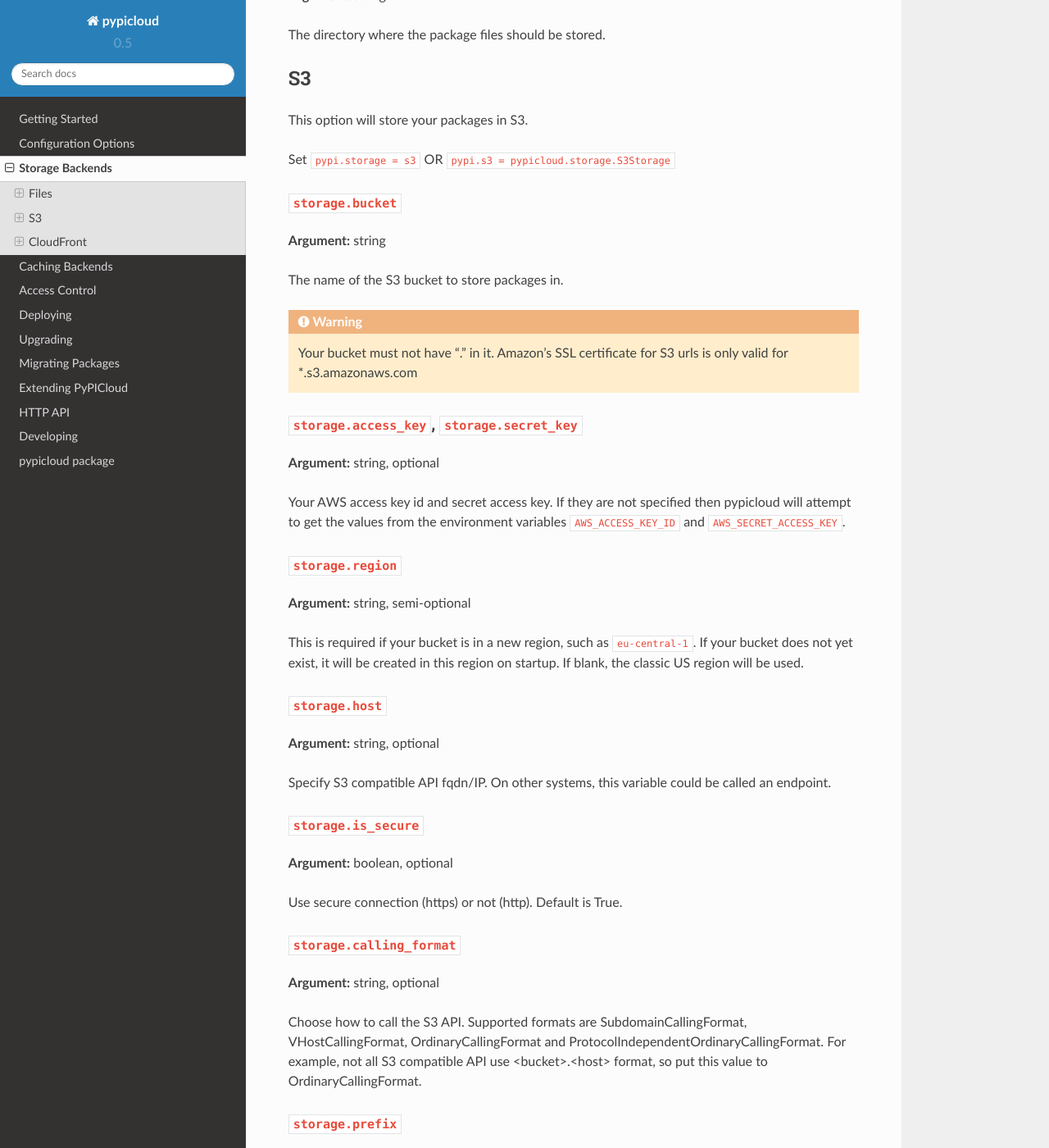
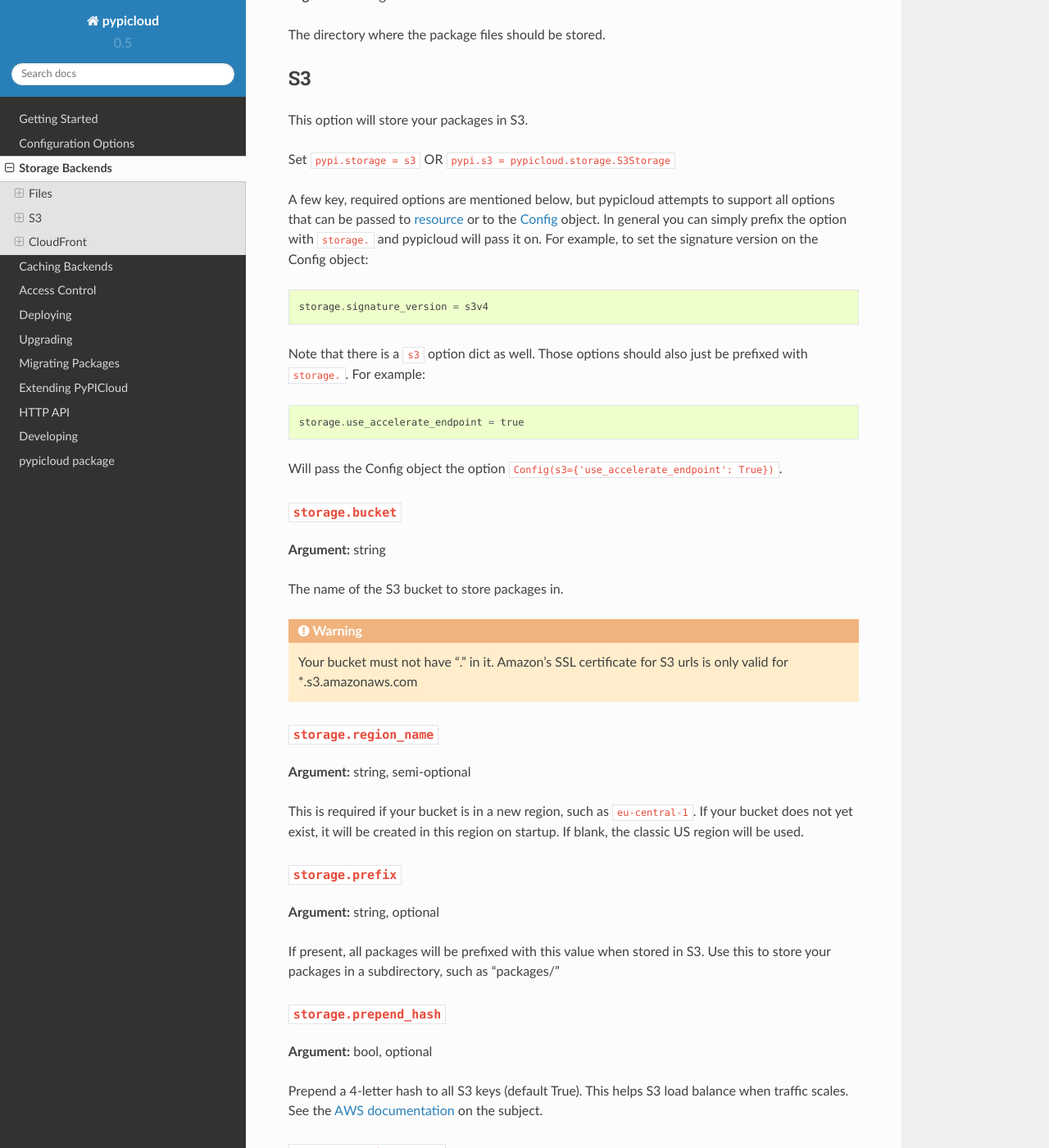
Before and after one commit to stevearc/pypicloud, a Sphinx documentation site: the page built from doc/topics/storage.rst, in a window 1280 px wide and 1400 px high, scrolled down 476 px. Shown: the whole window at 82% size. Built offline with Sphinx 7.4.7 and the Read the Docs theme 2.0.0, drawn with Linux system fonts in a browser that asks for light colours; pages that are not in the unit, such as notebooks, are missing from menus; some of the changed text lies outside the part shown.

Commit message:
Rewrite S3 docs and settings code

```diff
--- a/doc/topics/cache.rst
+++ b/doc/topics/cache.rst
@@ -58,8 +58,8 @@ The AWS region to use for the cache tables. You must specify either this or
 ``db.host``.
 
 
-``db.access_key``, ``db.secret_key``
-~~~~~~~~~~~~~~~~~~~~~~~~~~~~~~~~~~~~
+``db.aws_access_key_id``, ``db.aws_secret_access_key``
+~~~~~~~~~~~~~~~~~~~~~~~~~~~~~~~~~~~~~~~~~~~~~~~~~~~~~~
 **Argument:** string, optional
 
 Your AWS access key id and secret access key. If they are not specified then
--- a/doc/topics/storage.rst
+++ b/doc/topics/storage.rst
@@ -24,6 +24,24 @@ This option will store your packages in S3.
 
 Set ``pypi.storage = s3`` OR ``pypi.s3 = pypicloud.storage.S3Storage``
 
+A few key, required options are mentioned below, but pypicloud attempts to
+support all options that can be passed to `resource
+<http://boto3.readthedocs.io/en/latest/reference/core/session.html#boto3.session.Session.resource>`__
+or to the `Config
+<https://botocore.readthedocs.io/en/stable/reference/config.html#botocore.config.Config>`__
+object. In general you can simply prefix the option with ``storage.`` and
+pypicloud will pass it on. For example, to set the signature version on the
+Config object::
+
+    storage.signature_version = s3v4
+
+Note that there is a ``s3`` option dict as well. Those options should also just
+be prefixed with ``storage.``. For example::
+
+    storage.use_accelerate_endpoint = true
+
+Will pass the Config object the option ``Config(s3={'use_accelerate_endpoint': True})``.
+
 ``storage.bucket``
 ~~~~~~~~~~~~~~~~~~
 **Argument:** string
@@ -35,41 +53,13 @@ The name of the S3 bucket to store packages in.
     Your bucket must not have "." in it. Amazon's SSL certificate for S3 urls
     is only valid for \*.s3.amazonaws.com
 
-``storage.access_key``, ``storage.secret_key``
-~~~~~~~~~~~~~~~~~~~~~~~~~~~~~~~~~~~~~~~~~~~~~~
-**Argument:** string, optional
-
-Your AWS access key id and secret access key. If they are not specified then
-pypicloud will attempt to get the values from the environment variables
-``AWS_ACCESS_KEY_ID`` and ``AWS_SECRET_ACCESS_KEY``.
-
-``storage.region``
-~~~~~~~~~~~~~~~~~~
+``storage.region_name``
+~~~~~~~~~~~~~~~~~~~~~~~
 **Argument:** string, semi-optional
 
 This is required if your bucket is in a new region, such as ``eu-central-1``.
 If your bucket does not yet exist, it will be created in this region on
 startup. If blank, the classic US region will be used.
-
-``storage.host``
-~~~~~~~~~~~~~~~~
-**Argument:** string, optional
-
-Specify S3 compatible API fqdn/IP. On other systems, this variable could be called an endpoint.
-
-``storage.is_secure``
-~~~~~~~~~~~~~~~~~~~~~
-**Argument:** boolean, optional
-
-Use secure connection (https) or not (http). Default is True.
-
-``storage.calling_format``
-~~~~~~~~~~~~~~~~~~~~~~~~~~
-**Argument:** string, optional
-
-Choose how to call the S3 API. Supported formats are SubdomainCallingFormat, VHostCallingFormat, OrdinaryCallingFormat and
-ProtocolIndependentOrdinaryCallingFormat.
-For example, not all S3 compatible API use <bucket>.<host> format, so put this value to OrdinaryCallingFormat.
 
 ``storage.prefix``
 ~~~~~~~~~~~~~~~~~~
```
Also changed, not shown: other parts of doc/topics/storage.rst (+2 -2 lines), 6 other files.
